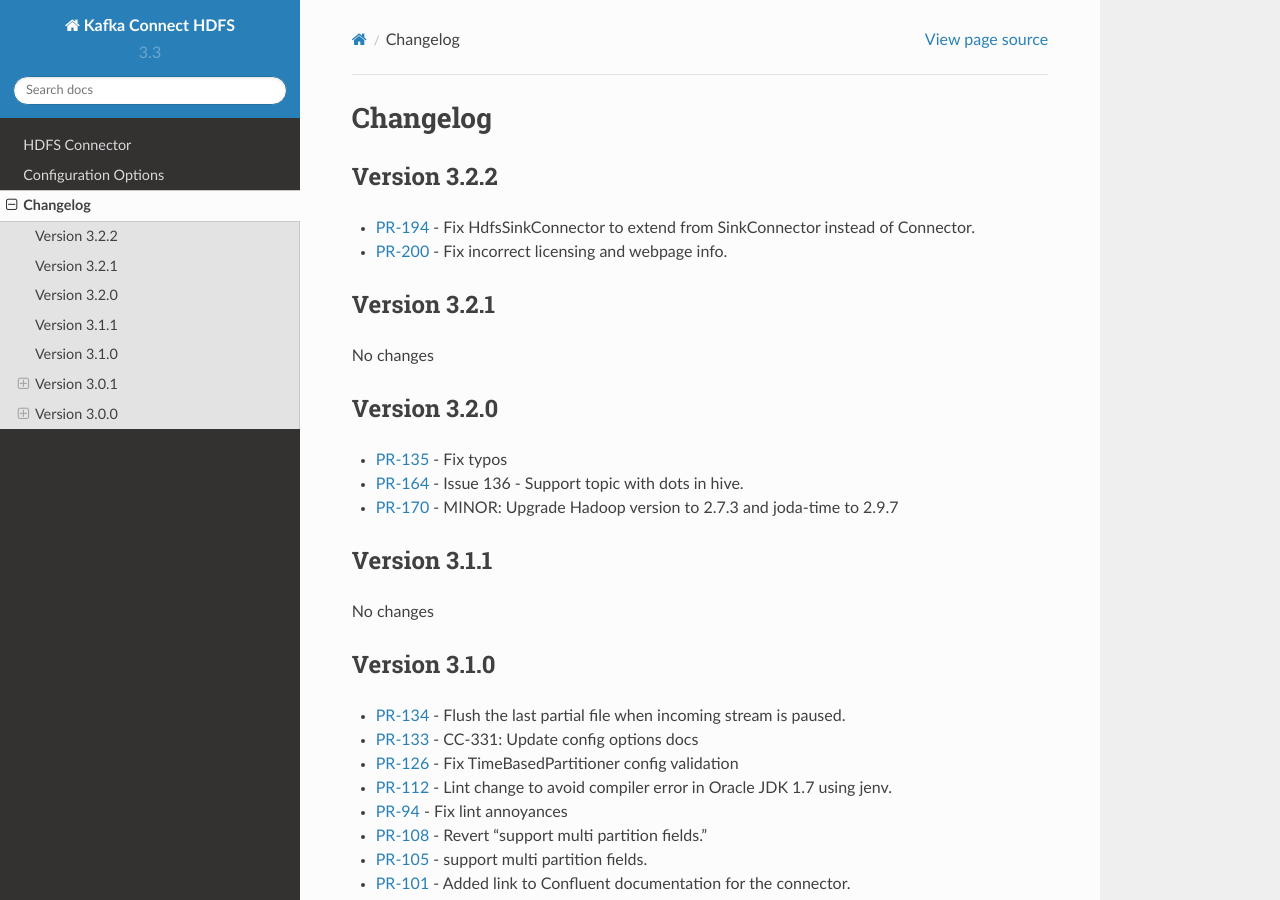
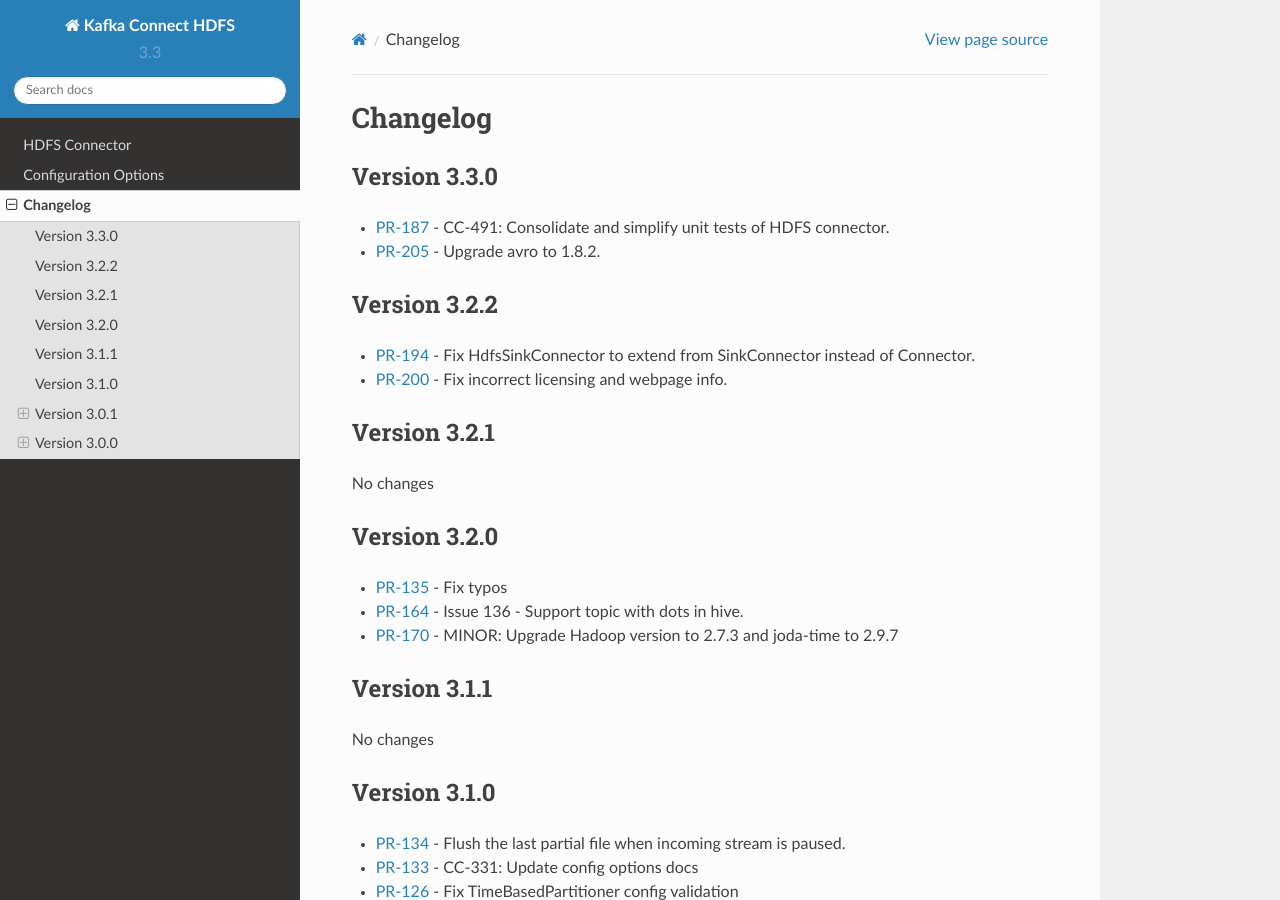
Before and after one commit to qubole/streamx, a Sphinx documentation site: the page built from docs/changelog.rst, in a window 1280 px wide and 900 px high. Built offline with Sphinx 7.4.7 and the Read the Docs theme 2.0.0, drawn with Linux system fonts in a browser that asks for light colours.

Commit message:
Add 3.3.0 changelog

```diff
--- a/docs/changelog.rst
+++ b/docs/changelog.rst
@@ -2,6 +2,12 @@
 
 Changelog
 =========
+
+Version 3.3.0
+-------------
+
+* `PR-187 <https://github.com/confluentinc/kafka-connect-hdfs/pull/187>`_ - CC-491: Consolidate and simplify unit tests of HDFS connector.
+* `PR-205 <https://github.com/confluentinc/kafka-connect-hdfs/pull/205>`_ - Upgrade avro to 1.8.2.
 
 Version 3.2.2
 -------------
```
